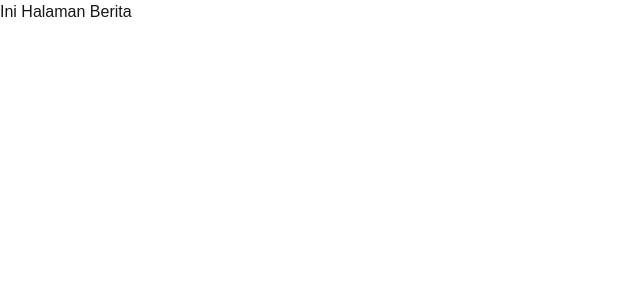
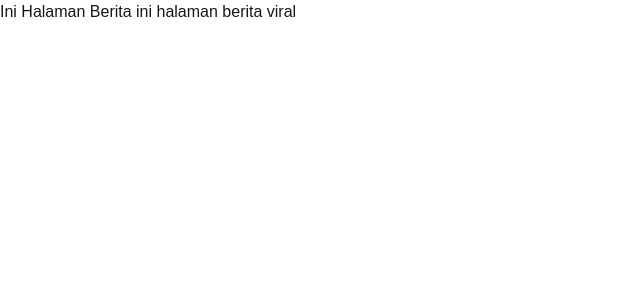
Before and after one commit to muhammadarlianoscar-uti/TA-WEB-24-SEMBADE, a Next.js app in the folder my-app/: page /berita in a window 1280 px wide. Shown: the top 300 px of the page, without its empty margins (0-640 px from the left). Built offline with nearby package versions, Linux system fonts and the light colour scheme.

Commit message:
iqbal mencoba

```diff
--- a/my-app/app/berita/page.jsx
+++ b/my-app/app/berita/page.jsx
@@ -2,6 +2,6 @@ import React from 'react'
 
 export default function berita() {
   return (
-    <div>Ini Halaman Berita</div>
+    <div>Ini Halaman Berita ini halaman berita viral</div>
   )
 }
```
